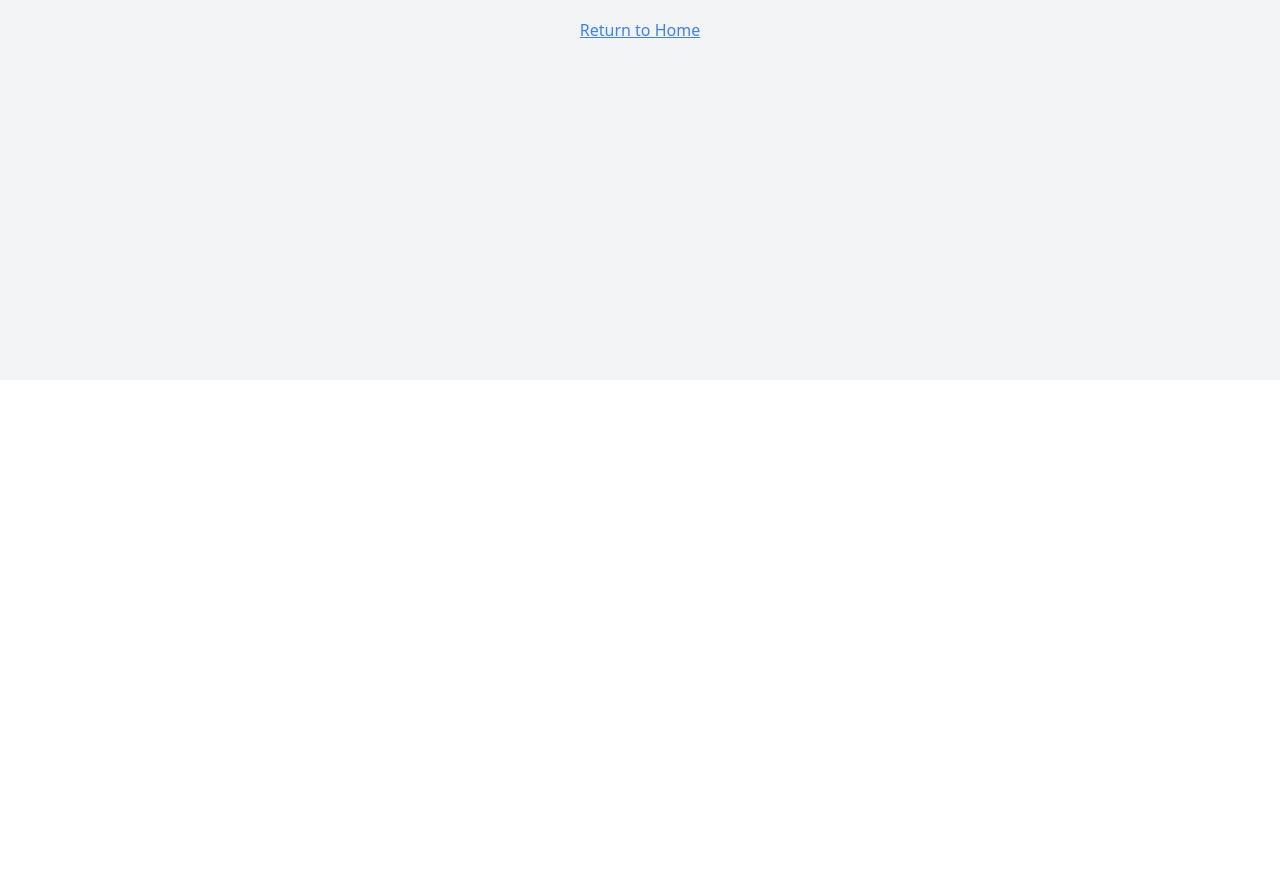
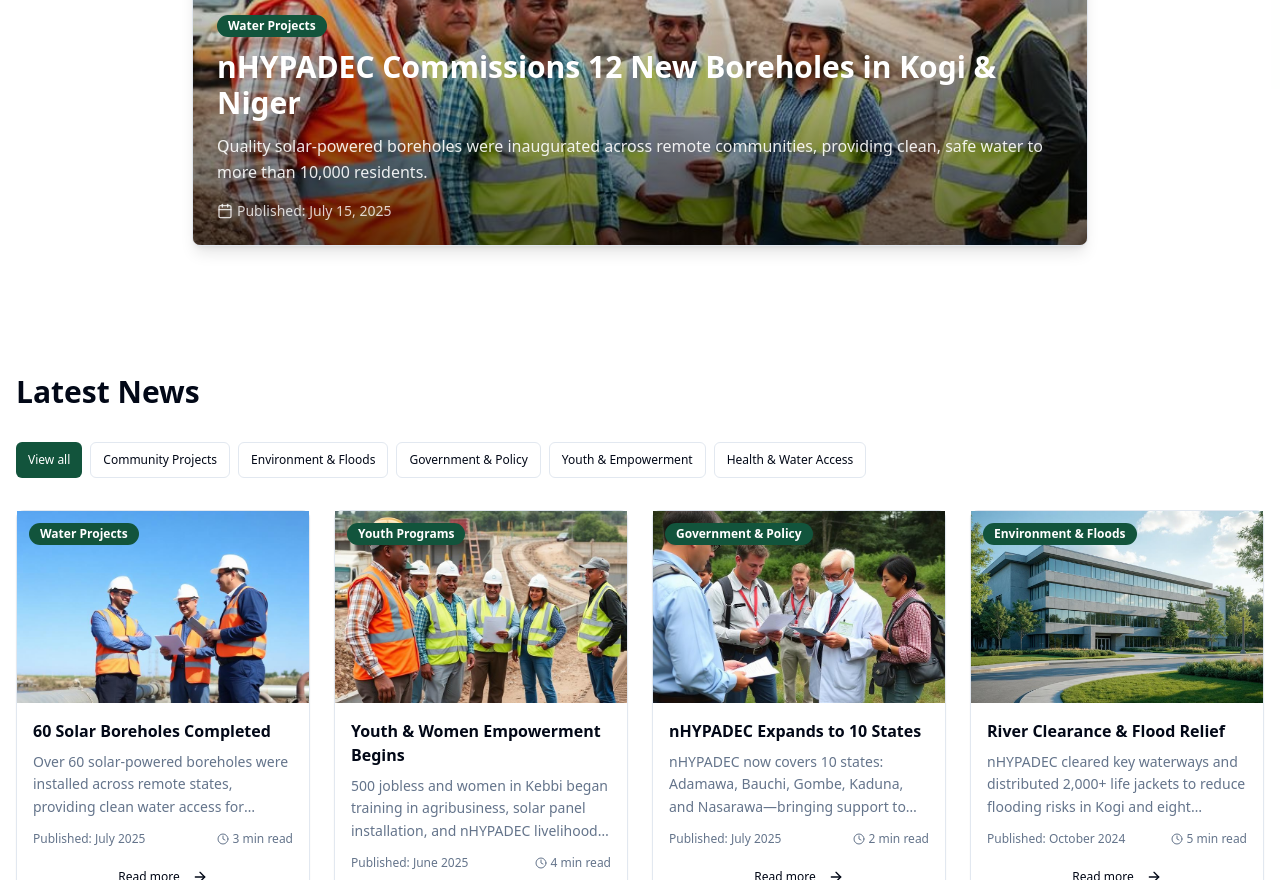
Before and after one commit to softdiddy/react-zen-canvas, a React (Vite) app: page /news in a window 1280 px wide. Before the commit this address had no page. Shown: the part 420-1300 px from the top of the page. Before the commit the page ends 800 px from the top, so only its background shows below. Built offline with nearby package versions, Linux system fonts and the light colour scheme.

Commit message:
Add News Page

```diff
--- a/src/App.jsx
+++ b/src/App.jsx
@@ -7,6 +7,7 @@ import Index from "./pages/Index.jsx";
 import About from "./pages/About.jsx";
 import Events from "./pages/Events.jsx";
 import Gallery from "./pages/Gallery.jsx";
+import News from "./pages/News.jsx";
 import NotFound from "./pages/NotFound.jsx";
 
 const queryClient = new QueryClient();
@@ -22,6 +23,7 @@ const App = () => (
           <Route path="/about" element={<About />} />
           <Route path="/events" element={<Events />} />
           <Route path="/gallery" element={<Gallery />} />
+          <Route path="/news" element={<News />} />
           {/* ADD ALL CUSTOM ROUTES ABOVE THE CATCH-ALL "*" ROUTE */}
           <Route path="*" element={<NotFound />} />
         </Routes>
--- a/src/components/Header.jsx
+++ b/src/components/Header.jsx
@@ -13,7 +13,7 @@ const Header = () => {
     { name: 'Events', href: '/events' },
     { name: 'Gallery', href: '/gallery' },
     { name: 'Programs & Services', href: '#services', hasDropdown: true },
-    { name: 'News Room', href: '#news' }
+    { name: 'News Room', href: '/news' }
   ];
 
   return (
--- /dev/null
+++ b/src/pages/News.jsx
@@ -0,0 +1,246 @@
+import Header from '../components/Header';
+import Footer from '../components/Footer';
+import { Button } from '../components/ui/button';
+import { Card, CardContent } from '../components/ui/card';
+import { Input } from '../components/ui/input';
+import { Badge } from '../components/ui/badge';
+import { Calendar, Clock, ArrowRight } from 'lucide-react';
+import heroBuilding from '../assets/hero-building.jpg';
+import communityProject from '../assets/community-project.jpg';
+import waterProject from '../assets/water-project.jpg';
+import environmentalProject from '../assets/environmental-project.jpg';
+
+const News = () => {
+  const featuredArticle = {
+    title: 'nHYPADEC Commissions 12 New Boreholes in Kogi & Niger',
+    description: 'Quality solar-powered boreholes were inaugurated across remote communities, providing clean, safe water to more than 10,000 residents.',
+    image: communityProject,
+    date: 'July 15, 2025',
+    category: 'Water Projects'
+  };
+
+  const newsCategories = [
+    'View all',
+    'Community Projects',
+    'Environment & Floods',
+    'Government & Policy',
+    'Youth & Empowerment',
+    'Health & Water Access'
+  ];
+
+  const newsArticles = [
+    {
+      id: 1,
+      title: '60 Solar Boreholes Completed',
+      description: 'Over 60 solar-powered boreholes were installed across remote states, providing clean water access for 200,000 rural residents.',
+      image: waterProject,
+      date: 'July 2025',
+      category: 'Water Projects',
+      readTime: '3 min read'
+    },
+    {
+      id: 2,
+      title: 'Youth & Women Empowerment Begins',
+      description: '500 jobless and women in Kebbi began training in agribusiness, solar panel installation, and nHYPADEC livelihood programs.',
+      image: communityProject,
+      date: 'June 2025',
+      category: 'Youth Programs',
+      readTime: '4 min read'
+    },
+    {
+      id: 3,
+      title: 'nHYPADEC Expands to 10 States',
+      description: 'nHYPADEC now covers 10 states: Adamawa, Bauchi, Gombe, Kaduna, and Nasarawa—bringing support to more hydro-impacted communities.',
+      image: environmentalProject,
+      date: 'July 2025',
+      category: 'Government & Policy',
+      readTime: '2 min read'
+    },
+    {
+      id: 4,
+      title: 'River Clearance & Flood Relief',
+      description: 'nHYPADEC cleared key waterways and distributed 2,000+ life jackets to reduce flooding risks in Kogi and eight communities.',
+      image: heroBuilding,
+      date: 'October 2024',
+      category: 'Environment & Floods',
+      readTime: '5 min read'
+    },
+    {
+      id: 5,
+      title: 'Flood Preparedness Summit Announced',
+      description: 'nHYPADEC launches national summit on flood control strategies and early warning systems across all member states.',
+      image: waterProject,
+      date: 'June 5, 2025',
+      category: 'Environment & Floods',
+      readTime: '3 min read'
+    },
+    {
+      id: 6,
+      title: 'Youth Agribusiness Program Trains 100 Farmers',
+      description: 'nHYPADEC held a 2-day agribusiness workshop for 100 farmers, equipping young people with modern farming techniques.',
+      image: communityProject,
+      date: 'June 28, 2025',
+      category: 'Youth Programs',
+      readTime: '4 min read'
+    },
+    {
+      id: 7,
+      title: '524 Communities Mapped Across 10 States',
+      description: 'The nationwide hydro-community mapping program collects first phase to spatial figures from operations.',
+      image: environmentalProject,
+      date: 'June 16, 2025',
+      category: 'Government & Policy',
+      readTime: '3 min read'
+    },
+    {
+      id: 8,
+      title: 'Relief Materials Distributed in Gombe & Taraba',
+      description: 'Food, life jackets, and emergency kits provided to flood-prone communities ahead of this rainy season.',
+      image: heroBuilding,
+      date: 'May 30, 2025',
+      category: 'Community Projects',
+      readTime: '2 min read'
+    }
+  ];
+
+  return (
+    <div className="min-h-screen bg-background">
+      <Header />
+
+      <main>
+        {/* Hero Section */}
+        <section className="bg-accent/5 py-16">
+          <div className="container mx-auto px-4">
+            <div className="text-center mb-12">
+              <h1 className="text-4xl md:text-5xl font-bold text-foreground mb-6">
+                Stay Informed, Stay Connected.
+              </h1>
+              <p className="text-lg text-muted-foreground max-w-4xl mx-auto leading-relaxed">
+                From clean water projects to policy breakthroughs, get the latest updates on how nHYPADEC is transforming hydro-impacted communities across Nigeria.
+              </p>
+            </div>
+
+            {/* Featured Article */}
+            <Card className="max-w-4xl mx-auto overflow-hidden bg-white shadow-lg">
+              <div className="relative">
+                <img
+                  src={featuredArticle.image}
+                  alt={featuredArticle.title}
+                  className="w-full h-64 md:h-80 object-cover"
+                />
+                <div className="absolute inset-0 bg-gradient-to-t from-black/60 to-transparent"></div>
+                <div className="absolute bottom-0 left-0 right-0 p-6 text-white">
+                  <Badge className="mb-3 bg-primary text-primary-foreground">
+                    {featuredArticle.category}
+                  </Badge>
+                  <h2 className="text-2xl md:text-3xl font-bold mb-3">
+                    {featuredArticle.title}
+                  </h2>
+                  <p className="text-white/90 mb-4 leading-relaxed">
+                    {featuredArticle.description}
+                  </p>
+                  <div className="flex items-center gap-4 text-sm text-white/80">
+                    <div className="flex items-center gap-1">
+                      <Calendar className="w-4 h-4" />
+                      <span>Published: {featuredArticle.date}</span>
+                    </div>
+                  </div>
+                </div>
+              </div>
+            </Card>
+          </div>
+        </section>
+
+        {/* Latest News Section */}
+        <section className="py-16">
+          <div className="container mx-auto px-4">
+            <h2 className="text-3xl font-bold text-foreground mb-8">Latest News</h2>
+
+            {/* Category Filters */}
+            <div className="flex flex-wrap gap-2 mb-8">
+              {newsCategories.map((category, index) => (
+                <Button
+                  key={category}
+                  variant={index === 0 ? "default" : "outline"}
+                  size="sm"
+                  className="text-xs"
+                >
+                  {category}
+                </Button>
+              ))}
+            </div>
+
+            {/* News Grid */}
+            <div className="grid md:grid-cols-2 lg:grid-cols-4 gap-6">
+              {newsArticles.map((article) => (
+                <Card key={article.id} className="group cursor-pointer hover:shadow-card-hover transition-all duration-300">
+                  <div className="relative overflow-hidden">
+                    <img
+                      src={article.image}
+                      alt={article.title}
+                      className="w-full h-48 object-cover group-hover:scale-105 transition-transform duration-300"
+                    />
+                    <Badge className="absolute top-3 left-3 bg-primary text-primary-foreground text-xs">
+                      {article.category}
+                    </Badge>
+                  </div>
+                  <CardContent className="p-4">
+                    <h3 className="font-bold text-foreground mb-2 line-clamp-2 group-hover:text-primary transition-colors">
+                      {article.title}
+                    </h3>
+                    <p className="text-sm text-muted-foreground mb-3 line-clamp-3 leading-relaxed">
+                      {article.description}
+                    </p>
+                    <div className="flex items-center justify-between text-xs text-muted-foreground">
+                      <span>Published: {article.date}</span>
+                      <div className="flex items-center gap-1">
+                        <Clock className="w-3 h-3" />
+                        <span>{article.readTime}</span>
+                      </div>
+                    </div>
+                    <Button variant="ghost" size="sm" className="w-full mt-3 text-xs">
+                      Read more <ArrowRight className="w-3 h-3 ml-1" />
+                    </Button>
+                  </CardContent>
+                </Card>
+              ))}
+            </div>
+          </div>
+        </section>
+
+        {/* Newsletter Section */}
+        <section className="bg-accent/5 py-16">
+          <div className="container mx-auto px-4">
+            <div className="max-w-2xl mx-auto text-center">
+              <h2 className="text-3xl font-bold text-foreground mb-4">
+                Don't miss an update
+              </h2>
+              <p className="text-muted-foreground mb-8 leading-relaxed">
+                Sign up for our monthly newsletter to receive project stories, community alerts, and development updates.
+              </p>
+
+              <div className="flex flex-col sm:flex-row gap-3 max-w-md mx-auto">
+                <Input
+                  type="email"
+                  placeholder="Enter your email"
+                  className="flex-1"
+                />
+                <Button className="bg-primary hover:bg-primary/90 text-primary-foreground">
+                  Subscribe Now
+                </Button>
+              </div>
+
+              <p className="text-xs text-muted-foreground mt-4">
+                By clicking Sign Up you're confirming that you agree with our Terms and Conditions.
+              </p>
+            </div>
+          </div>
+        </section>
+      </main>
+
+      <Footer />
+    </div>
+  );
+};
+
+export default News;
```
